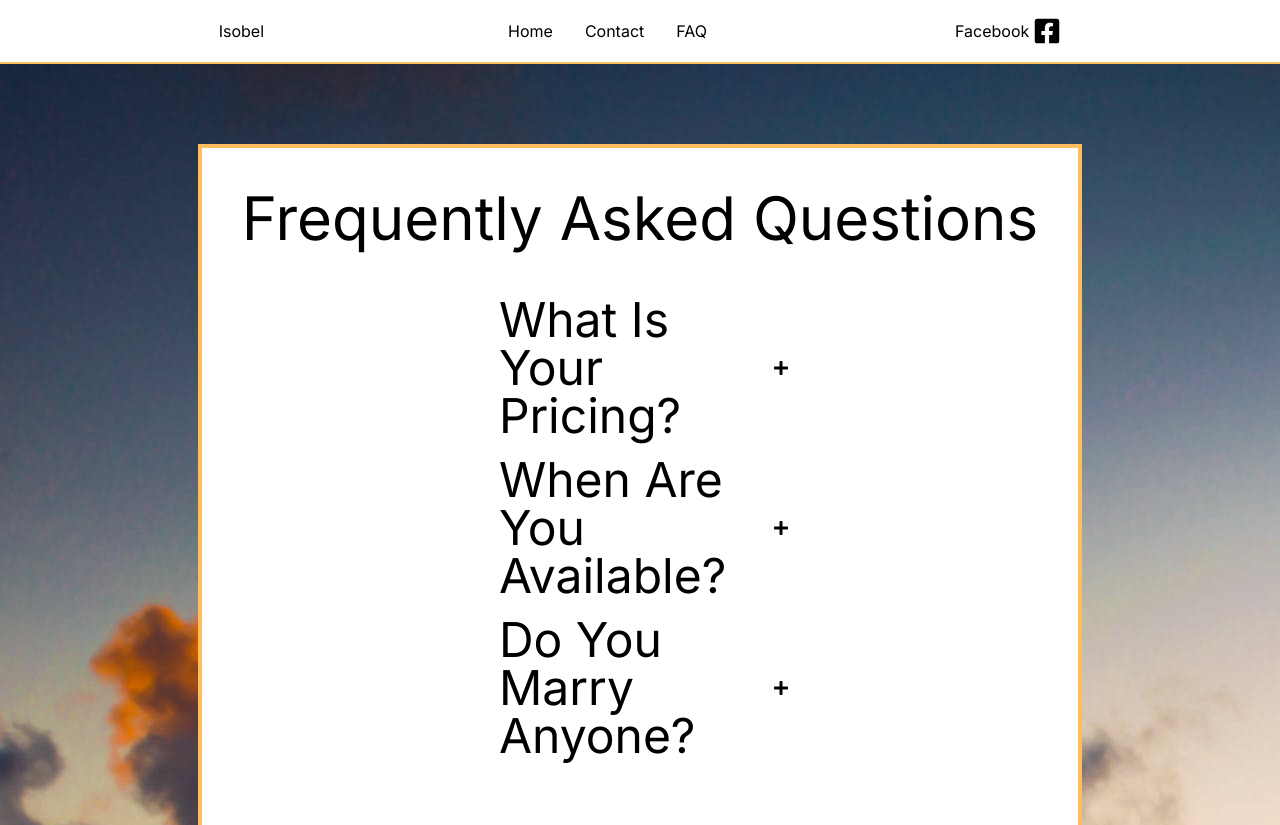
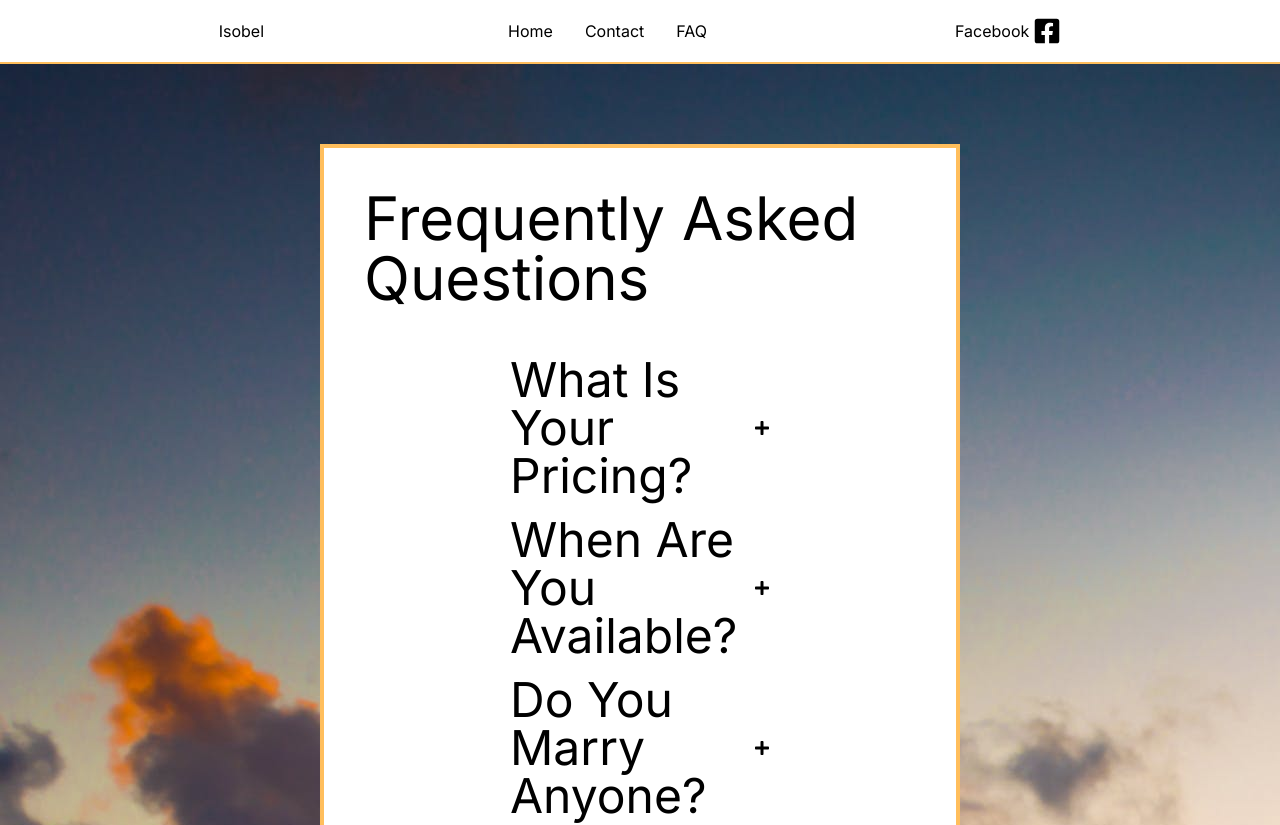
Before and after one commit to LemonTheSour/celebrant-site, a Next.js app: page /faq in a window 1280 px wide. Shown: the top 825 px of the page. Built offline with nearby package versions, Linux system fonts and the light colour scheme.

Commit message:
FAQ page styling

```diff
--- a/src/app/components/question.tsx
+++ b/src/app/components/question.tsx
@@ -11,8 +11,8 @@ export default function Question({ Question, Answer }: QuestionProps) {
   const [openModal, setOpenModal] = useState(false);
   if (openModal) {
     return (
-      <div className="w-1/2">
-        <div className="flex justify-between bg-sunset-light">
+      <div>
+        <div className="flex justify-between pr-2 bg-sunset-light">
           <div className="text-5xl m-2">{Question}</div>
           <button
             onClick={() => {
@@ -29,8 +29,8 @@ export default function Question({ Question, Answer }: QuestionProps) {
     );
   }
   return (
-    <div className="w-1/2">
-      <div className="flex justify-between">
+    <div>
+      <div className="flex justify-between pr-2">
         <div className="text-5xl m-2">{Question}</div>
         <button
           onClick={() => {
--- a/src/app/faq/page.tsx
+++ b/src/app/faq/page.tsx
@@ -8,9 +8,9 @@ export const metadata: Metadata = {
 export default function Faq() {
   return (
     <div className="flex h-screen justify-center bg-photo5">
-      <div className="flex flex-col h-auto items-center bg-white border-sunset border-4 p-10 mt-20">
+      <div className="flex flex-col w-1/2 h-auto items-center bg-white border-sunset border-4 p-10 mt-20">
         <div className="text-6xl">Frequently Asked Questions</div>
-        <div className="flex flex-col items-center pt-10">
+        <div className="flex flex-col w-1/2 text-start sitems-center pt-10">
           {QAData.map((questions) => (
             <Question
               key={questions.key}
```
